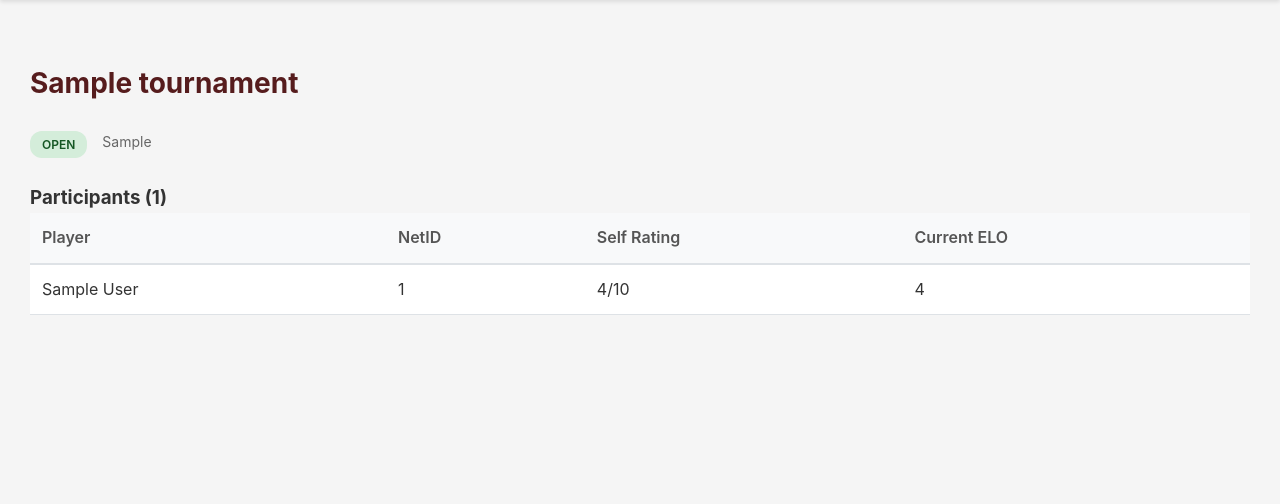
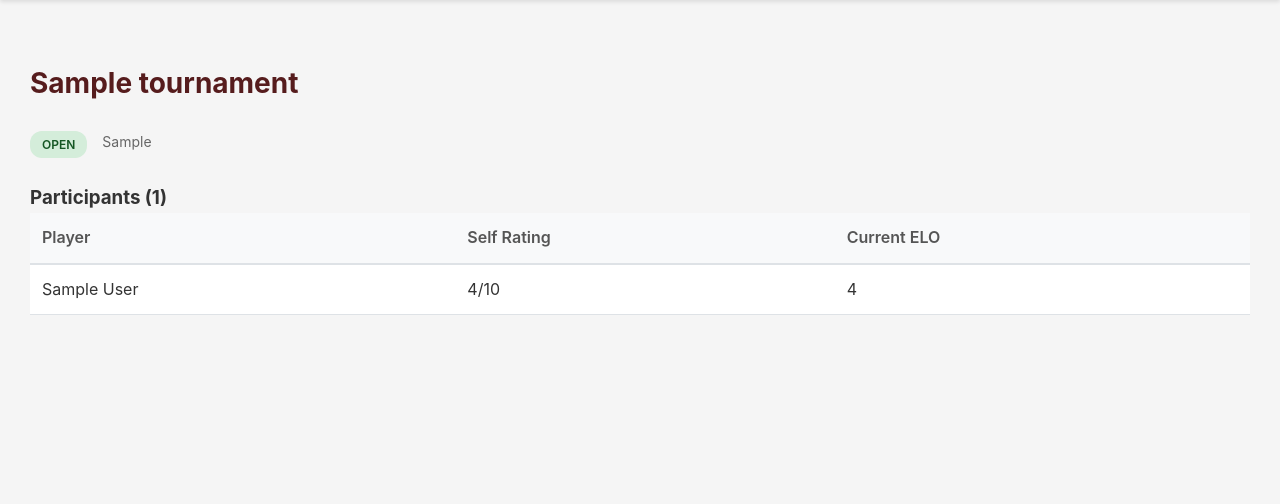
Before and after one commit to conjfrnk/charter-pool, a Flask app: page /tournaments/1 in a window 1280 px wide. Shown: the part 69-573 px from the top of the page. Run offline with Flask 3, Linux system fonts and the light colour scheme; a user stored in the database is signed in; tables that the repository leaves empty hold one stand-in row (values such as "Sample post").

Commit message:
Update version to v1.4.2 and improve user profile display
- Bumped the application version to v1.4.2.
- Updated user profile display in templates to show "Incomplete Profile" instead of NetID for users without full names.
- Removed NetID column from tournament detail view to streamline the interface and enhance clarity.

These changes enhance user experience by providing clearer profile information and a cleaner tournament detail layout.

```diff
--- a/templates/index.html
+++ b/templates/index.html
@@ -62,7 +62,7 @@
               {% if u.first_name and u.last_name %}
                 {{ u.full_name }}
               {% else %}
-                <span class="incomplete-name">{{ u.netid }}</span>
+                <span class="incomplete-name">Incomplete Profile</span>
               {% endif %}
             </td>
             <td>{{ u.elo_rating }}</td>
--- a/templates/leaderboard.html
+++ b/templates/leaderboard.html
@@ -26,7 +26,7 @@
               <span class="badge badge-inactive">Inactive</span>
             {% endif %}
           {% else %}
-            <span class="incomplete-name">{{ user.netid }}</span>
+            <span class="incomplete-name">Incomplete Profile</span>
             {% if current_admin %}
               <span class="badge badge-inactive">Inactive</span>
             {% endif %}
--- a/templates/tournament_detail.html
+++ b/templates/tournament_detail.html
@@ -51,7 +51,6 @@
         <tr>
           {% if tournament.status != 'open' %}<th>Seed</th>{% endif %}
           <th>Player</th>
-          <th>NetID</th>
           <th>Self Rating</th>
           <th>Current ELO</th>
           {% if tournament.status == 'completed' %}<th>Placement</th>{% endif %}
@@ -62,7 +61,6 @@
         <tr>
           {% if tournament.status != 'open' %}<td>{{ p.seed or '-' }}</td>{% endif %}
           <td>{{ p.user.full_name }}</td>
-          <td>{{ p.user_netid }}</td>
           <td>{{ p.self_rating }}/10</td>
           <td>{{ p.user.elo_rating }}</td>
           {% if tournament.status == 'completed' %}<td>{{ p.placement or '-' }}</td>{% endif %}
@@ -93,7 +91,7 @@
             <div class="match-player {% if match.winner_netid == match.player1_netid %}winner{% endif %}">
               {% if match.player1_netid %}
                 {% set p1 = participants|selectattr('user_netid', 'equalto', match.player1_netid)|first %}
-                {{ p1.user.full_name if p1 else match.player1_netid }} ({{ match.player1_netid }})
+                {{ p1.user.full_name if p1 else match.player1_netid }}
               {% else %}
                 TBD
               {% endif %}
@@ -102,7 +100,7 @@
             <div class="match-player {% if match.winner_netid == match.player2_netid %}winner{% endif %}">
               {% if match.player2_netid %}
                 {% set p2 = participants|selectattr('user_netid', 'equalto', match.player2_netid)|first %}
-                {{ p2.user.full_name if p2 else match.player2_netid }} ({{ match.player2_netid }})
+                {{ p2.user.full_name if p2 else match.player2_netid }}
               {% else %}
                 TBD
               {% endif %}
@@ -113,14 +111,17 @@
               <form method="POST" action="{{ url_for('report_tournament_match', tournament_id=tournament.id, match_id=match.id) }}" class="match-report-form">
                 <select name="winner_netid" required>
                   <option value="">Select Winner</option>
-                  <option value="{{ match.player1_netid }}">{{ match.player1_netid }}</option>
-                  <option value="{{ match.player2_netid }}">{{ match.player2_netid }}</option>
+                  {% set p1 = participants|selectattr('user_netid', 'equalto', match.player1_netid)|first %}
+                  {% set p2 = participants|selectattr('user_netid', 'equalto', match.player2_netid)|first %}
+                  <option value="{{ match.player1_netid }}">{{ p1.user.full_name if p1 else match.player1_netid }}</option>
+                  <option value="{{ match.player2_netid }}">{{ p2.user.full_name if p2 else match.player2_netid }}</option>
                 </select>
                 <button type="submit" class="btn btn-sm btn-primary">Report Result</button>
               </form>
               {% endif %}
             {% elif match.completed %}
-              <div class="match-result">Winner: {{ match.winner_netid }}</div>
+              {% set winner = participants|selectattr('user_netid', 'equalto', match.winner_netid)|first %}
+              <div class="match-result">Winner: {{ winner.user.full_name if winner else match.winner_netid }}</div>
             {% endif %}
           </div>
           {% endfor %}
```
Also changed, not shown: 1 other file.
